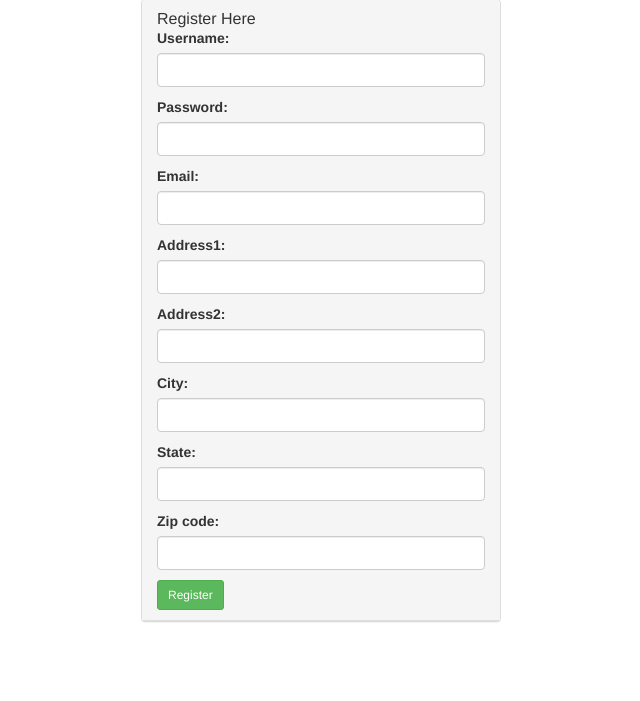
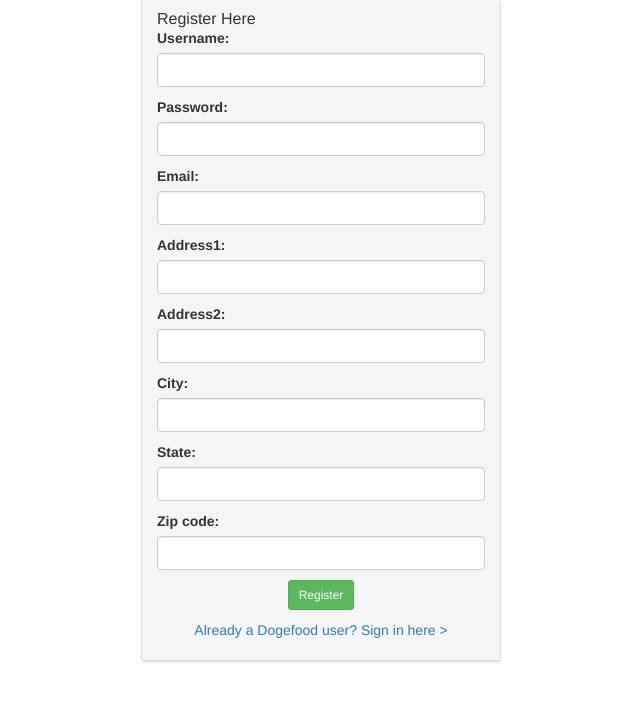
Before and after one commit to caporta/dogefood, a Django app: page /registration/new-user/ in a window 1280 px wide. Shown: the part 73-774 px from the top of the page, without its empty margins (319-959 px from the left). Run offline with Django 3.2, Linux system fonts and the light colour scheme; some libraries are stand-ins or nearby versions.

Commit message:
provide anchors between registration/new-user <> login for improved UX

```diff
--- a/registration/templates/registration/new_user.html
+++ b/registration/templates/registration/new_user.html
@@ -16,7 +16,16 @@
                         {% csrf_token %}
                         {{ user_form.as_p }}
                         {{ profile_form.as_p }}
-                        <input class="btn btn-success btn-sm" type="submit" name="submit" value="Register">
+                    <p class="bs-component">
+                        <center>
+                            <input class="btn btn-success btn-sm" type="submit" name="submit" value="Register">
+                        </center>
+                    </p>
+                    <p>
+                        <center>
+                            <a href="/login">Already a Dogefood user? Sign in here ></a>
+                        </center>
+                    </p>
                     </form>
                 {% endif %}
                 </div>
--- a/templates/login.html
+++ b/templates/login.html
@@ -34,6 +34,11 @@
                                 <input class="btn btn-success btn-sm" type="submit" value="login" />
                             </center>
                         </p>
+                        <p>
+                            <center>
+                                <a href="{% url 'registration:new_user' %}">Not yet registered with Dogefood? Sign up here ></a>
+                            </center>
+                        </p>
                     </form>
                 </div>
             </div>
```
